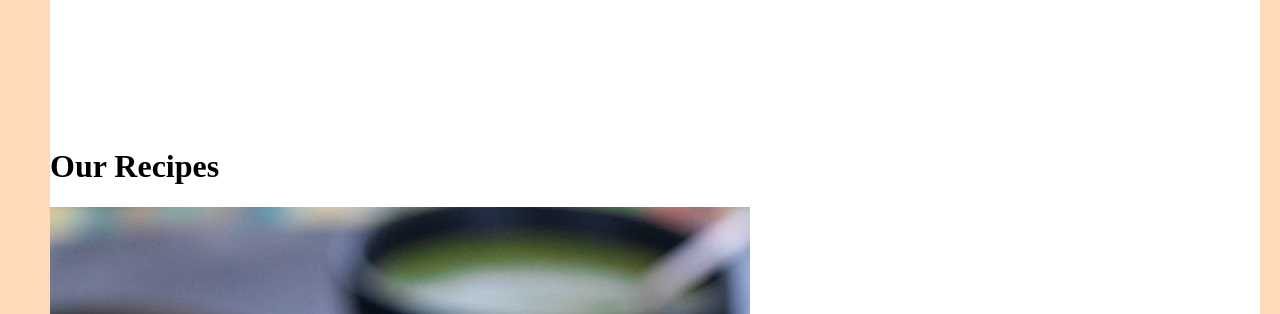
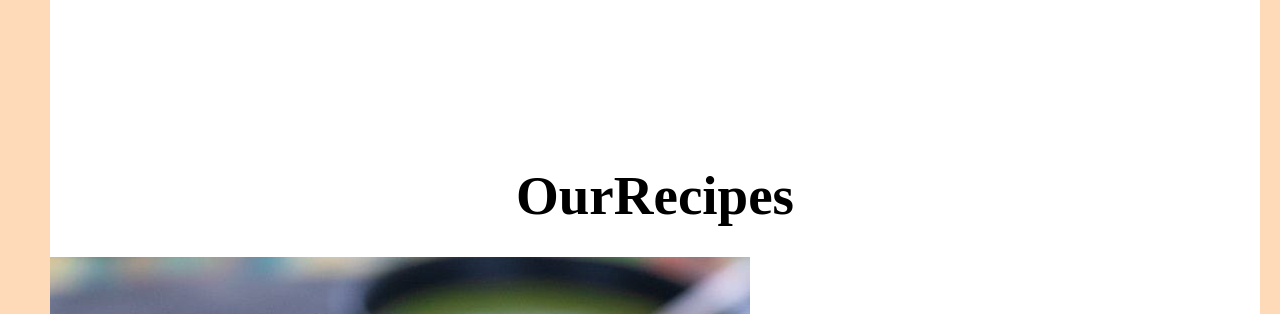
Before and after one commit to Shrawani290/foddie, a plain HTML site: page Pages/recipy.html in a window 1280 px wide. Shown: the part 486-800 px from the top of the page. Drawn offline with Linux system fonts and the light colour scheme.

Commit message:
chnaging style

```diff
--- a/css/recipy.css
+++ b/css/recipy.css
@@ -66,3 +66,11 @@ button:hover{
    width: 100%;
    padding: 70px 0;
 }
+
+.recipe h1{
+    font-size: 55px;
+    display: flex;
+    align-items: center;
+    justify-content: center;
+    margin-bottom: 30px;
+}
```
Also changed, not shown: Pages/recipy.html (line endings or trailing spaces).
